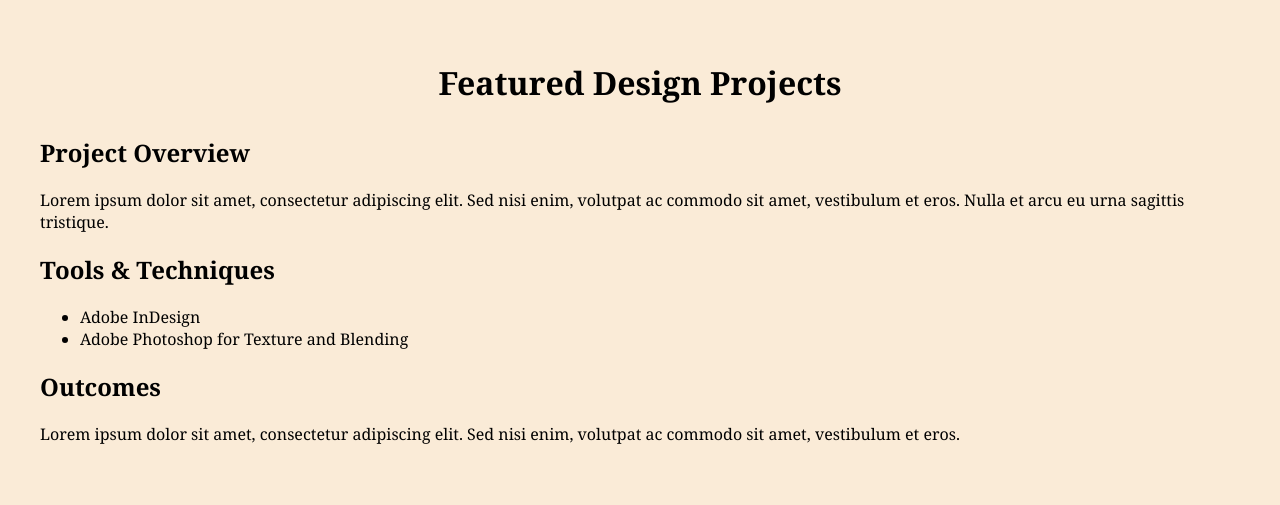
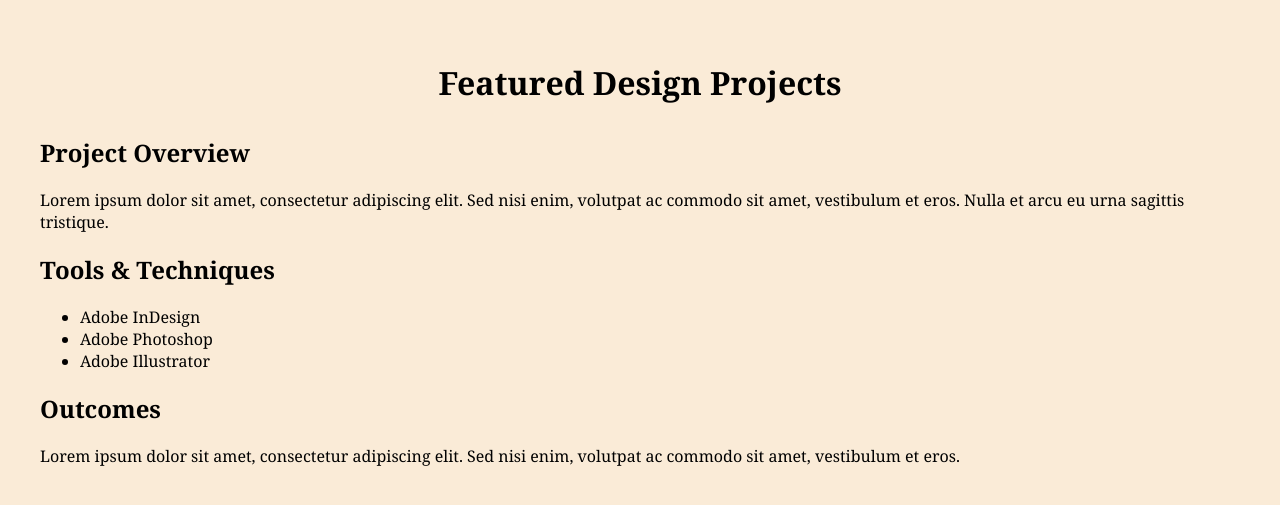
Before and after one commit to dejavasart/Portfolio, a Jekyll site: the page built from _design/news-ad-series.md, in a window 1280 px wide. Shown: the top 505 px of the page. Built offline with Jekyll 4.4.1, drawn with Linux system fonts in a browser that asks for light colours.

Commit message:
Update news-ad-series.md

```diff
--- a/_design/news-ad-series.md
+++ b/_design/news-ad-series.md
@@ -12,7 +12,8 @@ Lorem ipsum dolor sit amet, consectetur adipiscing elit. Sed nisi enim, volutpat
 
 ## Tools & Techniques
 - Adobe InDesign
-- Adobe Photoshop for Texture and Blending
+- Adobe Photoshop
+- Adobe Illustrator
 
 ## Outcomes
 
```
